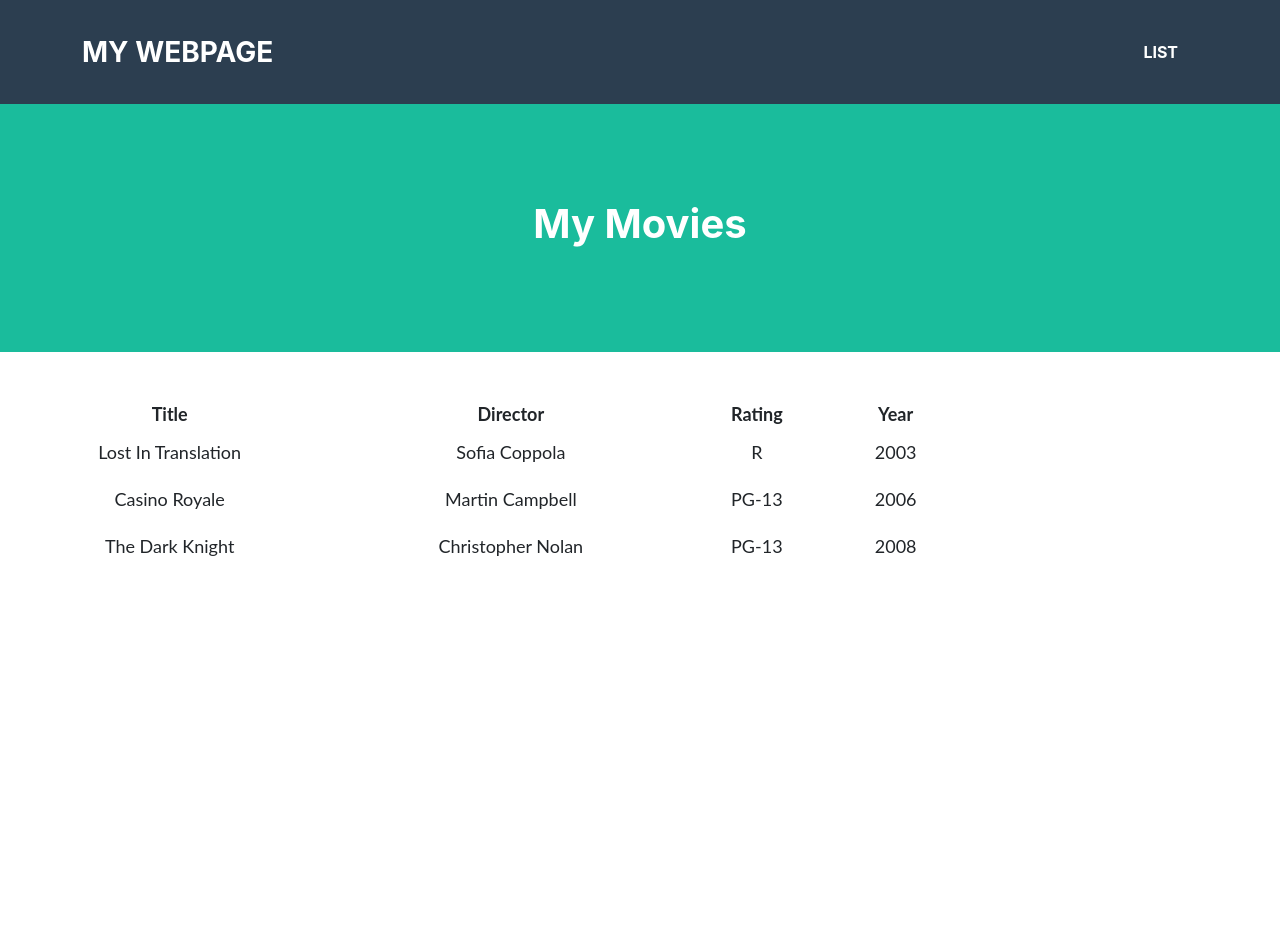
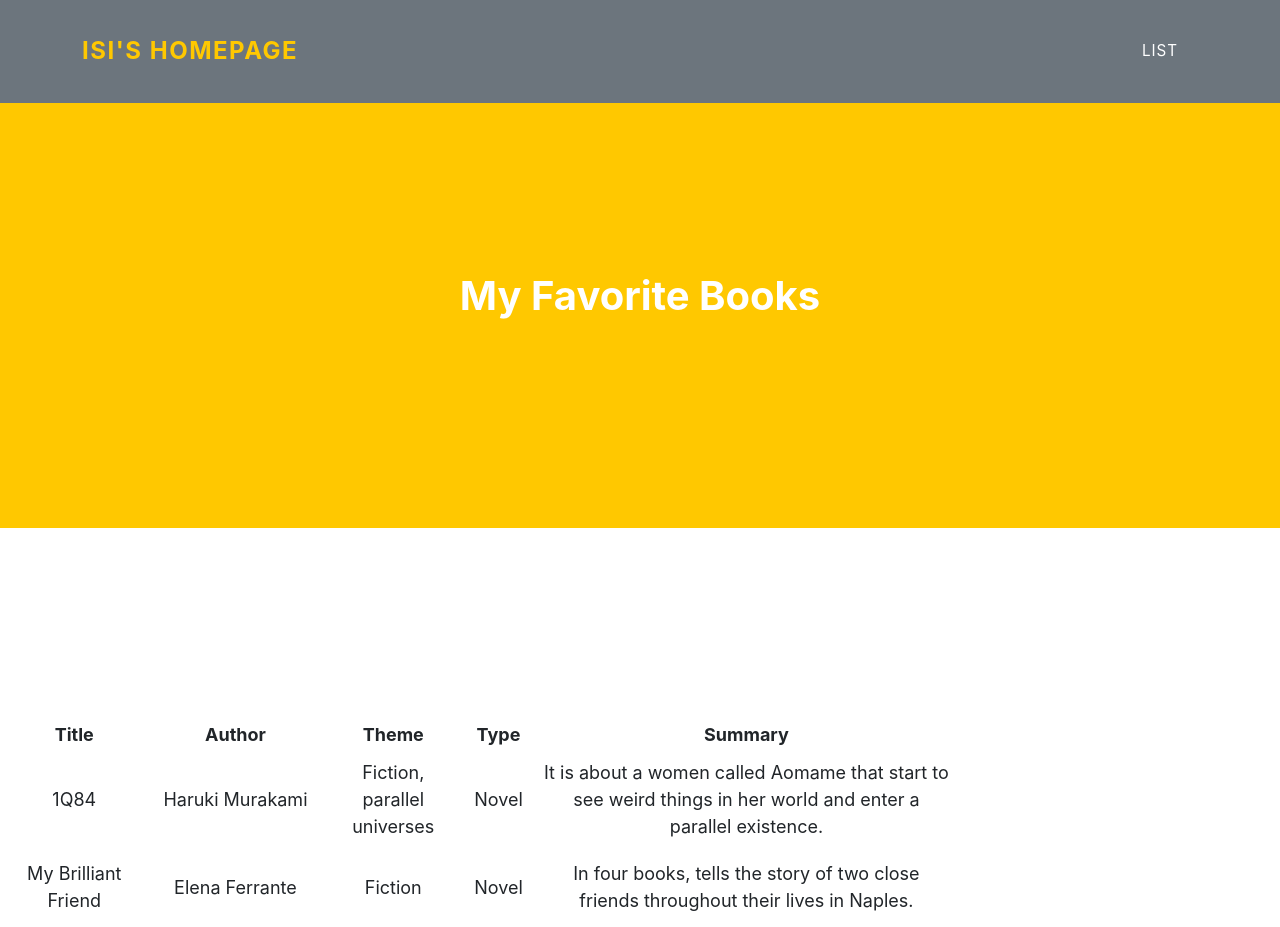
Before and after one commit to isirollan/isidora_rollan, a plain HTML site: page list.html in a window 1280 px wide. Shown: the top 927 px of the page. Before the commit the page ends 800 px from the top, so only its background shows below. Drawn offline with Linux system fonts and the light colour scheme.

Commit message:
First changes
Change CSS theme
Include some information in Index and List webpages
Json with my favorite books

```diff
--- a/list.html
+++ b/list.html
@@ -1,9 +1,9 @@
 <!DOCTYPE HTML>
 <html>
     <header>
-        <link rel="stylesheet" href="style.css">
+        <link rel="stylesheet" href="Example_CSS_Style Templates/style1.css">
         <link rel="stylesheet" href="table_style.css">
-        <title>My Webpage Title</title>
+        <title>Isidora Rollán's site</title>
     </header>
     <body>
         <!---Navigation--->
@@ -11,7 +11,7 @@
         <nav class="navbar navbar-expand-lg bg-secondary text-uppercase fixed-top" id="mainNav">
             <div class="container">
                 <!--This code defines the "My Webpage" link in the top right corner of the navigation pane-->
-                <a class="navbar-brand" href="">My Webpage</a>
+                <a class="navbar-brand" href="./index.html">Isi's Homepage</a>
                 <!--This code defines the "List" link in the top left corner of the navigation pane-->
                 <ul class="navbar-nav ms-auto">
                     <li class="nav-item mx-0 mx-lg-1"><a class="nav-link py-3 px-0 px-lg-3 rounded" href="./list.html">List</a></li>
@@ -20,7 +20,7 @@
         </nav>
         <!--This code creates the middle section of the webpage-->
         <header class="masthead bg-primary text-white text-center">
-            <h1>My Movies</h1>
+            <h1>My Favorite Books</h1>
         </header>
         <!--Here is where the table will be loaded in.  The actual table will be loaded in JavaScript.-->
         <section class="mt-5 text-center">
--- a/list_data.json
+++ b/list_data.json
@@ -1,22 +1,32 @@
 {
-	"movies": [
+	"books": [
 		{
-			"Title": "Lost In Translation",
-			"Director": "Sofia Coppola",
-			"Rating": "R",
-			"Year": "2003"
+			"Title": "1Q84",
+			"Author": "Haruki Murakami",
+			"Theme": "Fiction, parallel universes",
+			"Type": "Novel",
+			"Summary": "It is about a women called Aomame that start to see weird things in her world and enter a parallel existence."
 		},
 		{
-			"Title": "Casino Royale",
-			"Director": "Martin Campbell",
-			"Rating": "PG-13",
-			"Year": "2006"
+			"Title": "My Brilliant Friend",
+			"Author": "Elena Ferrante",
+			"Theme": "Fiction",
+			"Type": "Novel",
+			"Summary": "In four books, tells the story of two close friends throughout their lives in Naples."
 		},
 		{
-			"Title": "The Dark Knight",
-			"Director": "Christopher Nolan",
-			"Rating": "PG-13",
-			"Year": "2008"
+			"Title": "Freedom and Midnight",
+			"Author": "Dominique Lapierre and Larry Collins",
+			"Theme": "Non-fiction, History",
+			"Type": "Novel",
+			"Summary": "Tells the tragic story of India Independence and partition and includes real conversations with many of the protagonists."
+		},
+		{
+			"Title": "The Girl with the Dragon Tattoo ",
+			"Author": "Stieg Larsson",
+			"Theme": "Fiction, Thriller, Suspense",
+			"Type": "Novel",
+			"Summary": "This saga is about a journalist called Mikael Blomkvist that is hired by Henrik Vanger to uncovered Harriett Vanger's disappearence."
 		}
 	]
 }
```
Also changed, not shown: index.html (+13 -5 lines), Example_CSS_Style Templates/style1.css, style.css.
